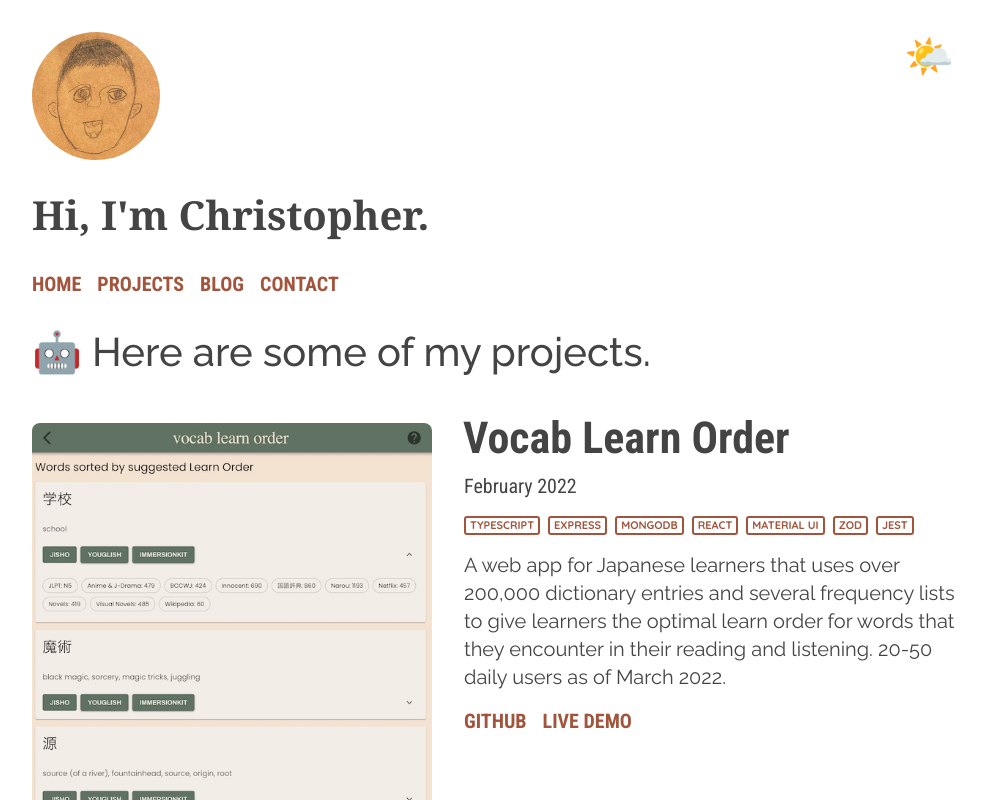
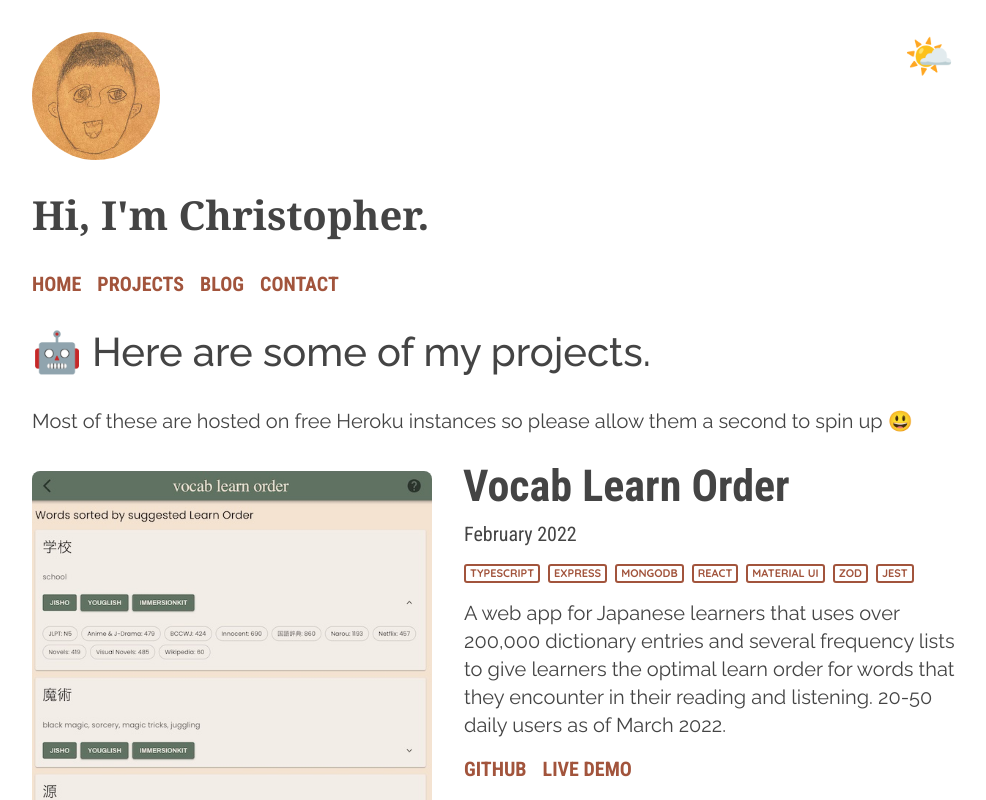
Before and after one commit to c-ehrlich/personal-site, a Next.js app: page /projects in a window 1280 px wide. Shown: the top 800 px of the page, without its empty margins (144-1130 px from the left). Built offline with nearby package versions, Linux system fonts and the light colour scheme.

Commit message:
Expand projects text

```diff
--- a/pages/projects.tsx
+++ b/pages/projects.tsx
@@ -8,6 +8,7 @@ const projects = ({ projects }: { projects: BlogPostsListItem[] }) => {
   return (
     <PageSectionContainer>
       <h1>🤖 Here are some of my projects.</h1>
+      <p>Most of these are hosted on free Heroku instances so please allow them a second to spin up 😃</p>
       <Projects projects={projects} />
     </PageSectionContainer>
   );
```
